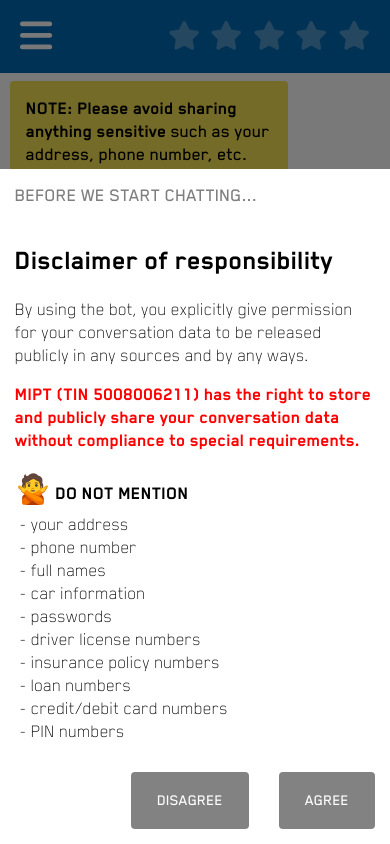
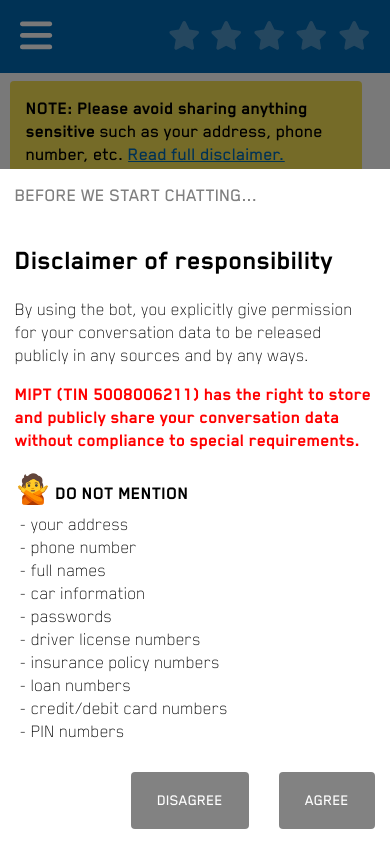
Before and after one commit to deeppavlov/dream-landing, a Next.js app: page / in a window 390 px wide. Built offline with nearby package versions, Linux system fonts and the light colour scheme.

Commit message:
fix: add new breakpoint to msg bubble width

```diff
--- a/components/messagebubble.module.css
+++ b/components/messagebubble.module.css
@@ -20,6 +20,12 @@
   }
 }
 
+@media screen and (max-width: 500px) {
+  .bubble {
+    max-width: 95%;
+  }
+}
+
 .bubble-right {
   border-bottom-left-radius: 4px;
   border-bottom-right-radius: 0;
```
